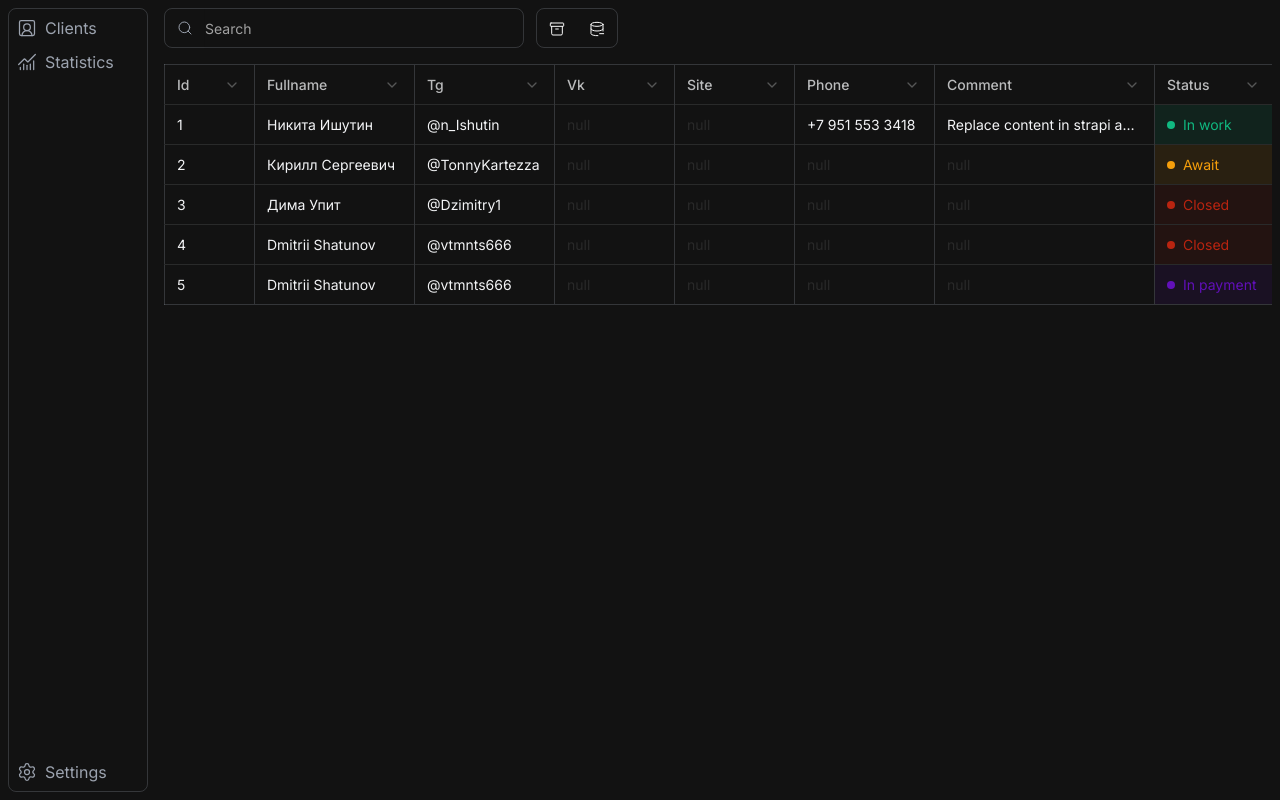
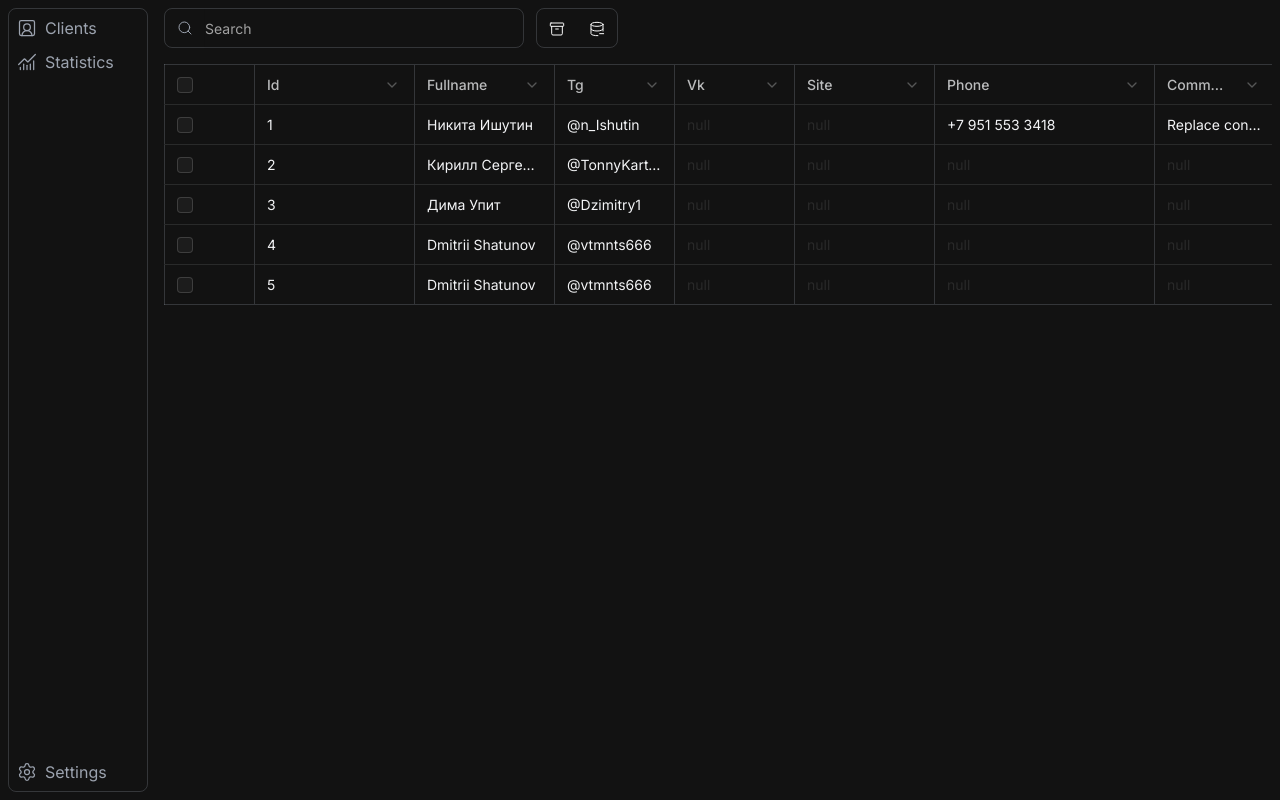
Before and after one commit to wkingsurin/cbase, a Next.js app: page /clients in a window 1280 px wide. Built offline with nearby package versions, Linux system fonts and the light colour scheme.

Commit message:
feat(components): improve DataTable component
- Add selection logic to DataTable
- Add TableCheckbox interface and selection logic
- Add related types

```diff
--- a/components/data-table/data-table.tsx
+++ b/components/data-table/data-table.tsx
@@ -18,8 +18,16 @@ import {
 import DataTableResizer from "./data-table-resizer";
 import Cell from "./cell";
 import ColumnActions from "./column-actions";
+import TableCheckbox from "./table-checkbox";
 
-export default function DataTable<T>({ data, columns }: DataTableProps<T>) {
+export default function DataTable<T>({
+  data,
+  columns,
+  getRowId,
+  selectedIds,
+  toggleAll,
+  onToggleRow,
+}: DataTableProps<T>) {
   const [sort, setSort] = useState<SortState>({
     columnId: null,
     direction: null,
@@ -98,6 +106,13 @@ export default function DataTable<T>({ data, columns }: DataTableProps<T>) {
 
     return 0;
   });
+  const rowIds = sortedData.map(getRowId);
+
+  const selectedCount = rowIds.filter((id) => selectedIds[id]).length;
+  const allSelected =
+    rowIds.length > 0 && rowIds.every((id) => selectedIds[id]);
+  const someSelected =
+    selectedCount > 0 && rowIds.some((id) => selectedIds[id]) && !allSelected;
 
   return (
     <div className="group/table relative min-w-0 overflow-x-auto">
@@ -115,6 +130,13 @@ export default function DataTable<T>({ data, columns }: DataTableProps<T>) {
 
         <TableHeader>
           <TableRow>
+            <TableHead className="relative min-w-0 px-0">
+              <TableCheckbox
+                checked={allSelected}
+                indeterminate={someSelected}
+                onSelect={() => toggleAll(rowIds)}
+              />
+            </TableHead>
             {columns.map((column) => (
               <TableHead key={column.id} className="relative min-w-0">
                 <div className="flex items-center justify-between gap-3 w-full">
@@ -141,7 +163,6 @@ export default function DataTable<T>({ data, columns }: DataTableProps<T>) {
                     }
                     onSort={(direction) => {
                       setSort({ columnId: column.id, direction });
-                      console.log(`[sort]:`, sort);
                     }}
                   />
                 </div>
@@ -155,8 +176,18 @@ export default function DataTable<T>({ data, columns }: DataTableProps<T>) {
         </TableHeader>
 
         <TableBody>
-          {sortedData.map((row, rowIndex) => (
-            <TableRow key={rowIndex}>
+          {sortedData.map((row) => {
+            const rowId = getRowId(row);
+
+            return (
+              <TableRow key={rowId}>
+                <TableCell className="min-w-0 p-0">
+                  <TableCheckbox
+                    checked={selectedIds[rowId] === true}
+                    onSelect={() => onToggleRow(rowId)}
+                  />
+                </TableCell>
+
                 {columns.map((column) => {
                   const rawValue = column.accessorKey
                     ? row[column.accessorKey]
@@ -193,7 +224,8 @@ export default function DataTable<T>({ data, columns }: DataTableProps<T>) {
                   );
                 })}
               </TableRow>
-          ))}
+            );
+          })}
         </TableBody>
       </Table>
     </div>
--- a/components/data-table/table-checkbox.tsx
+++ b/components/data-table/table-checkbox.tsx
@@ -1,9 +1,25 @@
 import { Checkbox } from "../ui/checkbox";
 
-export default function TableCheckbox() {
+interface TableCheckboxProps {
+  checked: boolean;
+  indeterminate?: boolean;
+  onSelect?: () => void;
+}
+
+export default function TableCheckbox({
+  checked,
+  indeterminate = false,
+  onSelect,
+}: TableCheckboxProps) {
   return (
     <div className="px-3">
-      <Checkbox />
+      <Checkbox onCheckedChange={onSelect} checked={checked} />
+
+      {indeterminate && !checked && (
+        <div className="pointer-events-none absolute inset-0 flex items-center justify-center">
+          <div className="w-2.5 h-0.5 rounded-full bg-white" />
+        </div>
+      )}
     </div>
   );
 }
--- a/components/data-table/types.ts
+++ b/components/data-table/types.ts
@@ -34,4 +34,9 @@ export interface DataTableColumn<T> {
 export interface DataTableProps<T> {
   data: T[];
   columns: DataTableColumn<T>[];
+
+  getRowId: (row: T) => string;
+  selectedIds: Record<string, true>;
+  onToggleRow: (id: string) => void;
+  toggleAll: (rowIds: string[]) => void;
 }
```
Lines whose indentation alone changed are shown as unchanged.
